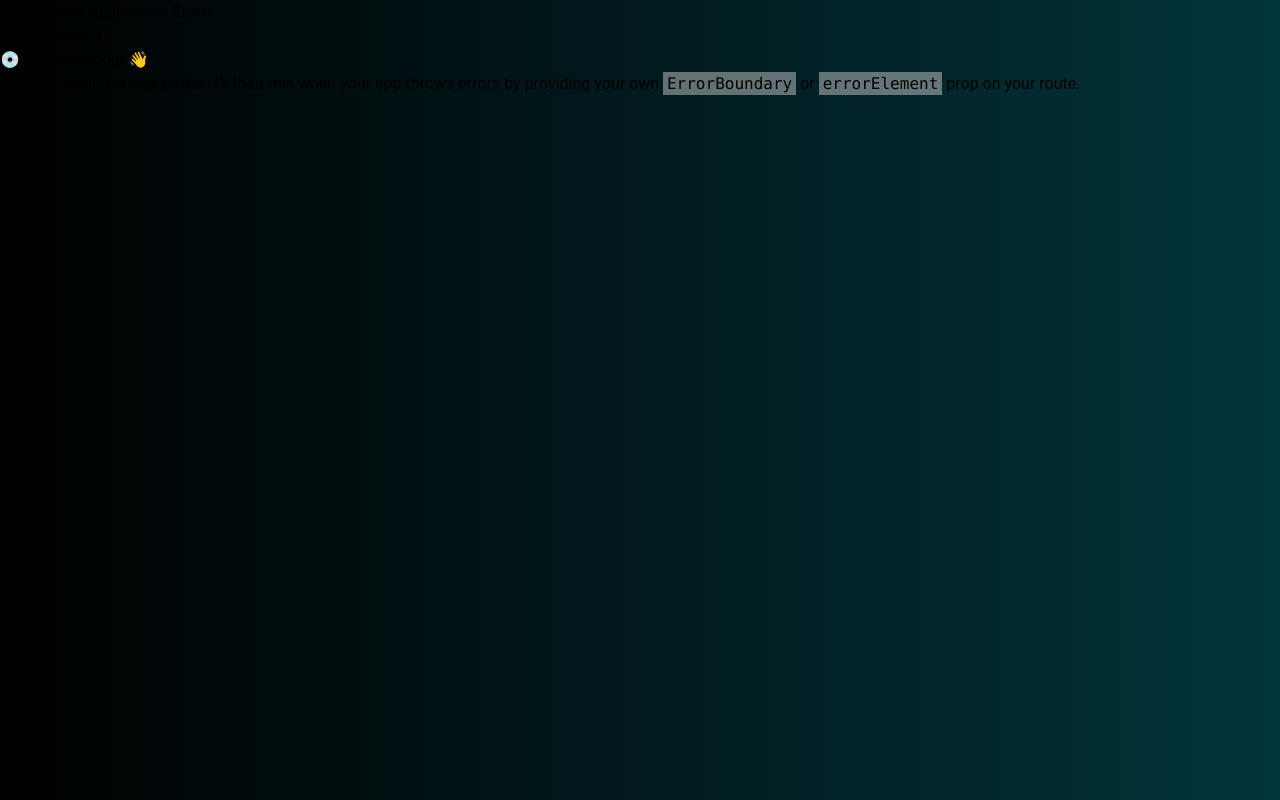
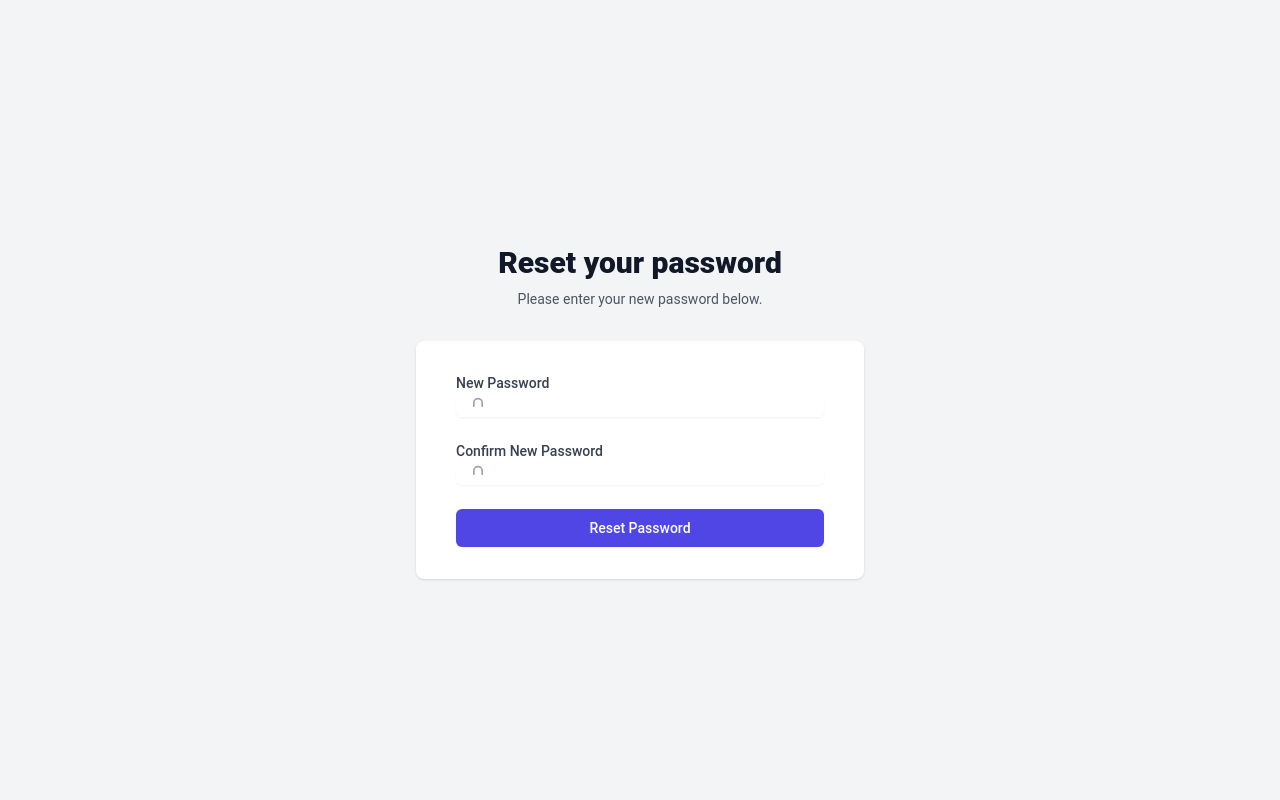
Before and after one commit to maheshshinde140/LMS1, a React (Create React App) app in the folder client/: page /resetpassword/1 in a window 1280 px wide. Before the commit this address had no page. Built offline with nearby package versions, Linux system fonts and the light colour scheme; a web font is replaced by a local one.

Commit message:
ResetPassword component to use useParams for token retrieval

```diff
--- a/client/src/Login/ResetPassword.js
+++ b/client/src/Login/ResetPassword.js
@@ -1,22 +1,21 @@
 import React, { useState } from "react";
 import { Lock } from "lucide-react";
 import axios from "axios";
-import { useLocation, useNavigate } from "react-router-dom";
+import { useLocation, useNavigate, useParams } from "react-router-dom";
 
 const ResetPassword = () => {
   const [password, setPassword] = useState("");
   const [confirmPassword, setConfirmPassword] = useState("");
   const [error, setError] = useState("");
-  const location = useLocation();
 
-  const queryParams = new URLSearchParams(location.search);
-  const token = queryParams.get("token");
+
+  const {token} = useParams();
   const handleSubmit = async (e) => {
     e.preventDefault();
     if (password !== confirmPassword) {
       setError("Passwords don't match");
     } else if (password.length < 4) {
-      await axios.post("/api/type/resetpassword", {
+      await axios.post(`/api/type/resetpassword`, {
         confirmPassword,
         token,
       });
--- a/client/src/index.js
+++ b/client/src/index.js
@@ -50,7 +50,7 @@ const router = createBrowserRouter(
     <Route path="/" element={<Outlet />}>
       <Route path="/" element={<Home />} />
       <Route path="/forgot-password" element={<ForgotPassword/>}/>
-      <Route path="/resetpassword" element={<ResetPassword/>} />
+      <Route path="/resetpassword/:token" element={<ResetPassword/>} />
       <Route path="courses" element={<Coursespage />} />
       <Route path="overview/:courseCode" element={<Overview />} />
 
```
